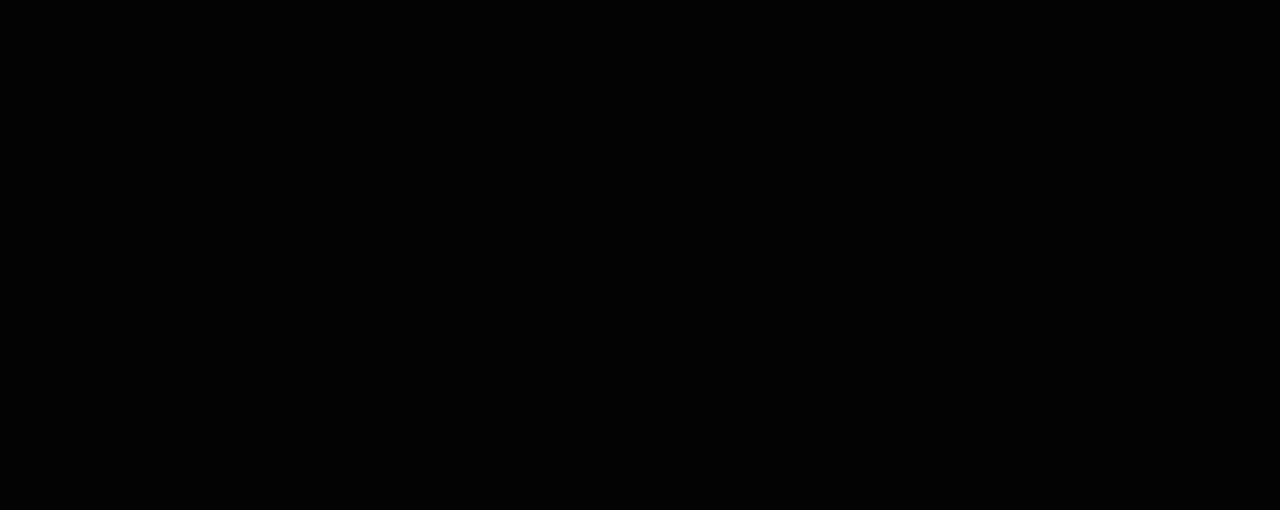
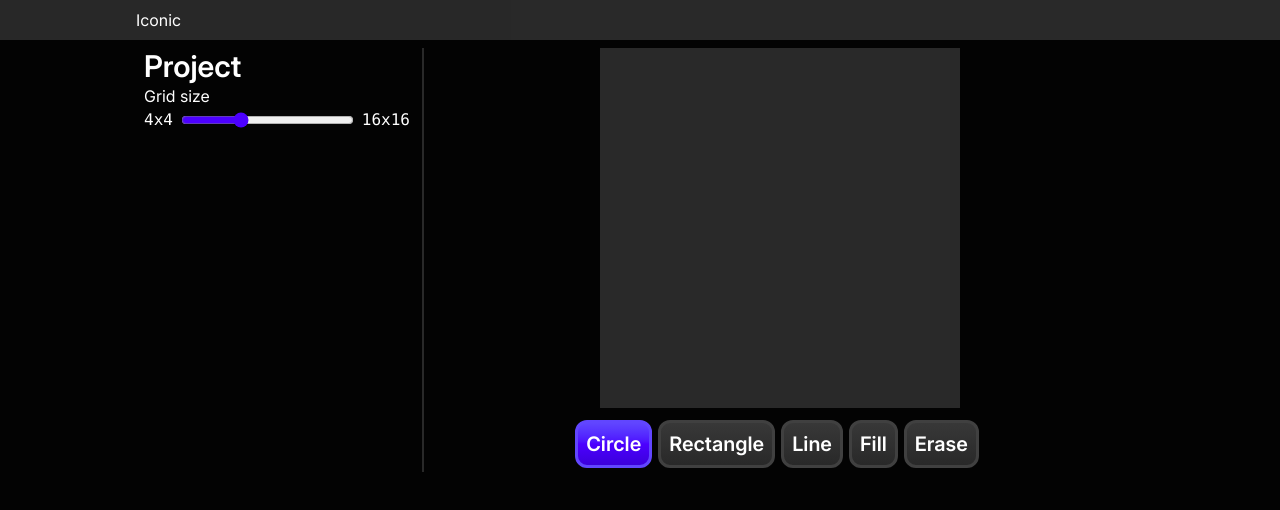
Before and after one commit to FlurryLabs/iconic, a React (Vite) app in the folder iconic/: page /editor in a window 1280 px wide. Before the commit this address had no page. Shown: the top 510 px of the page. Built offline with nearby package versions, Linux system fonts and the light colour scheme.

Commit message:
Add editor UI layout

```diff
--- a/iconic/src/App.jsx
+++ b/iconic/src/App.jsx
@@ -1,12 +1,15 @@
 import { Route, Routes } from 'react-router'
 import './App.css'
 import Home from "./pages/Home";
+import Editor from "./pages/Editor";
 
 function App() {
   return (
     <>
       <Routes>
         <Route path="/" element={<Home />} />
+        <Route path="/editor" element={<Editor />} />
+        <Route path="*" element={<div className='text-center'>Page not found!</div>} />
       </Routes>
     </>
   )
--- a/iconic/src/index.css
+++ b/iconic/src/index.css
@@ -21,9 +21,9 @@
   --color-accent-dark: oklch(0.382 0.2977 277.22);
   --color-accent-light: oklch(0.582 0.2977 277.22);
   --font-sans: Inter;
-  --ease-smooth: cubic-bezier(.72,.08,.3,.98);
-  --animate-pan-r: pan-r 1.5s var(--ease-smooth);
-  --animate-pan-l: pan-l 1.5s var(--ease-smooth);
+  --ease-smooth: cubic-bezier(.72, .08, .3, .98);
+  --animate-pan-r: pan-r 1s var(--ease-smooth);
+  --animate-pan-l: pan-l 1s var(--ease-smooth);
 }
 
 :root {
@@ -46,10 +46,14 @@
   @apply cursor-pointer mr-1.5;
 }
 
+input[type="range"] {
+  @apply accent-accent;
+}
+
 @keyframes pan-r {
   0% {
     opacity: 0;
-    transform: translateX(-70px);
+    transform: translateX(-30px);
   }
 
   100% {
@@ -61,7 +65,7 @@
 @keyframes pan-l {
   0% {
     opacity: 0;
-    transform: translateX(70px);
+    transform: translateX(30px);
   }
 
   100% {
@@ -69,3 +73,7 @@
     transform: translateX(0px);
   }
 }
+
+.toolbarBtn {
+  @apply block overflow-clip h-full w-auto aspect-square;
+}
--- /dev/null
+++ b/iconic/src/pages/Editor.jsx
@@ -0,0 +1,62 @@
+import { useRef, useState } from "react"
+
+export default function Editor() {
+    const gridSizeRef = useRef(null);
+    const [currentTool, setCurrentTool] = useState("Circle");
+    const canvasRef = useRef(null);
+
+
+
+    return (
+        <>
+            <div className="fixed top-0 left-0 z-99 w-full h-10 bg-text/15">
+                <div className="max-w-screen-lg px-2 mx-auto py-2">
+                    Iconic
+                </div>
+            </div>
+
+            <div className="flex flex-row w-full pt-12 h-full">
+                <div className="w-70 border-r-2 border-r-surface-med pr-3">
+                    <h2 className="text-3xl font-semibold">Project</h2>
+                    <div>
+                        <div>Grid size</div>
+                        <div className="flex gap-2">
+                            <div className="font-mono">4x4</div>
+                            <input ref={gridSizeRef} type="range" min={4} max={16} step={4} defaultValue={8} className="flex-1" />
+                            <div className="font-mono">16x16</div>
+
+                        </div>
+                    </div>
+                </div>
+                <div className="flex-1">
+                    <div className="w-full h-90">
+                        <div className="aspect-square h-full bg-surface-med mx-auto">
+                            <svg ref={canvasRef} width={256} height={256}>
+
+                            </svg>
+                        </div>
+                    </div>
+
+                    <div className="overflow-x-auto p-1 flex flex-row scrollbar-thin w-fit mx-auto h-14 mt-2 rounded-xl">
+                        <button onMouseDown={() => {
+                            setCurrentTool("Circle");
+                        }} className={`toolbarBtn ${currentTool == "Circle" ? " primary" : "secondary"}`}>Circle</button>
+                        <button onMouseDown={() => {
+                            setCurrentTool("Rectangle");
+                        }} className={`toolbarBtn ${currentTool == "Rectangle" ? " primary" : "secondary"}`}>Rectangle</button>
+                        <button onMouseDown={() => {
+                            setCurrentTool("Line");
+                        }} className={`toolbarBtn ${currentTool == "Line" ? " primary" : "secondary"}`}>Line</button>
+                        <button onMouseDown={() => {
+                            setCurrentTool("Fill");
+                        }} className={`toolbarBtn ${currentTool == "Fill" ? " primary" : "secondary"}`}>Fill</button>
+                        <button onMouseDown={() => {
+                            setCurrentTool("Erase");
+                        }} className={`toolbarBtn ${currentTool == "Erase" ? " primary" : "secondary"}`}>Erase</button>
+                    </div>
+
+                </div>
+            </div>
+        </>
+    )
+}
--- a/iconic/src/pages/Home.jsx
+++ b/iconic/src/pages/Home.jsx
@@ -1,11 +1,14 @@
+import { useNavigate } from "react-router"
+
 export default function Home() {
+    const navigate = useNavigate();
     return (<>
         <div className='h-screen py-0 my-0 flex items-center max-w-150 mx-auto'>
             <div className='my-auto flex flex-col w-full'>
                 <h1 className='text-7xl mb-10 animate-pan-l'>Welcome.</h1>
                 <div className='text-right animate-pan-r'>
-                    <button className='secondary text-2xl!'>Open from file</button>
-                    <button className='primary text-2xl!'>Create an icon</button>
+                    <button onClick={()=>{}} className='secondary text-2xl!'>Open from file</button>
+                    <button onClick={()=>{navigate("/editor")}} className='primary text-2xl!'>New file</button>
                 </div>
             </div>
         </div>
```
